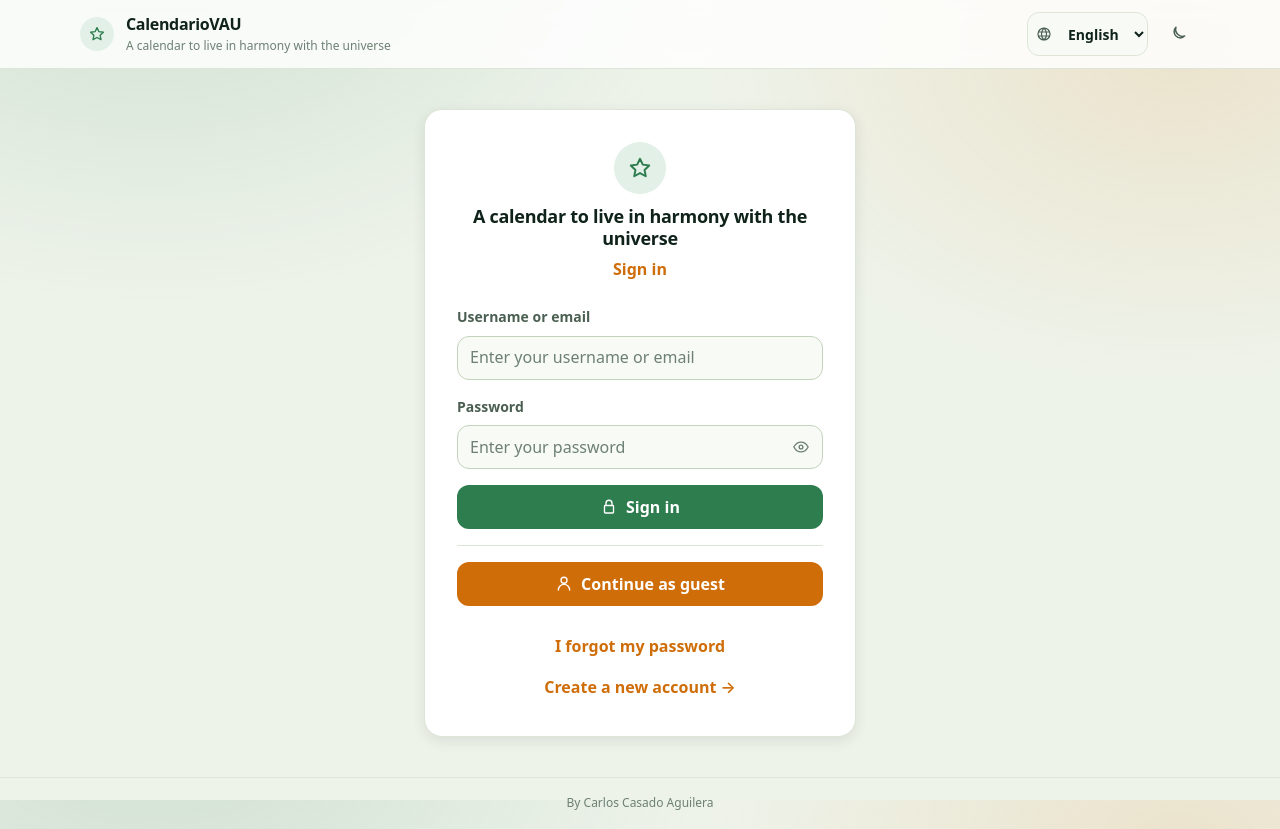
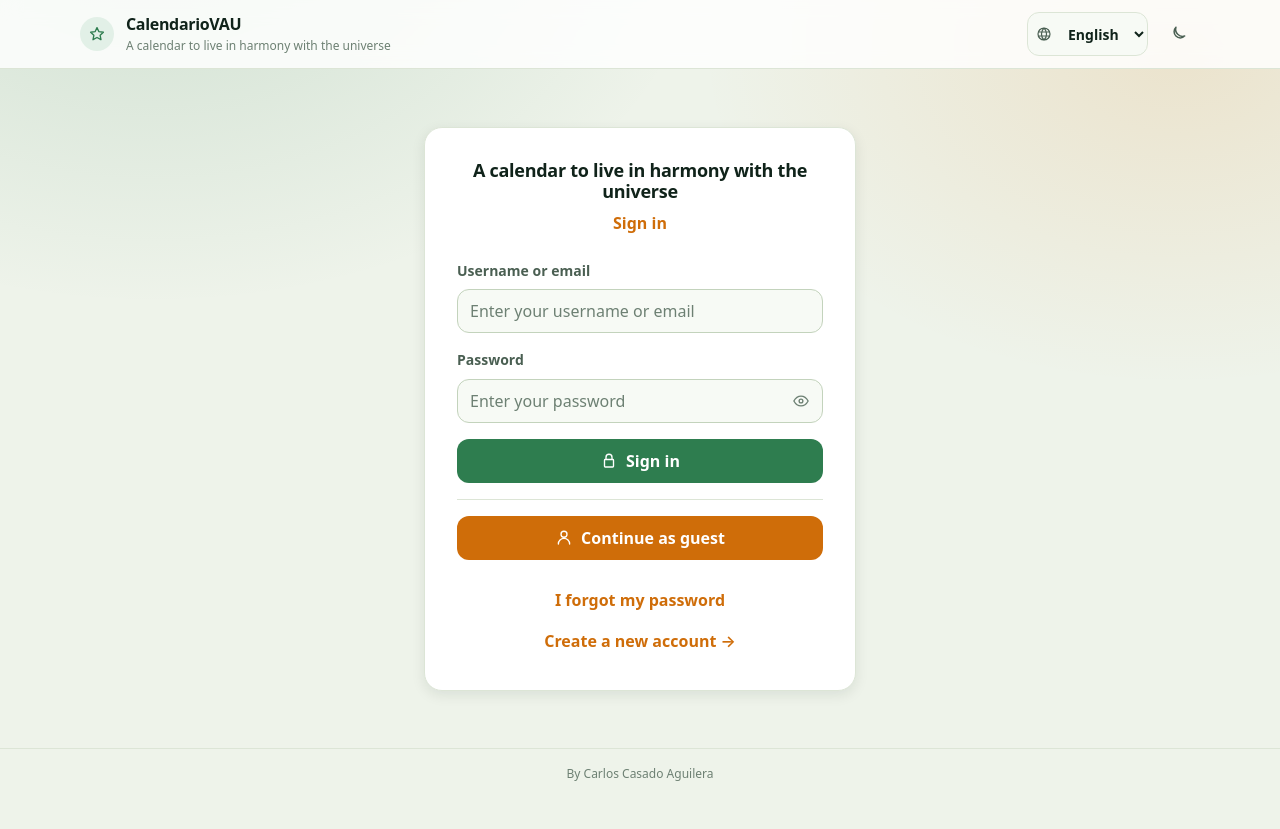
Before and after one commit to Odasacac/calendario-front, an Angular app: page /login in a window 1280 px wide. After the commit the page ends 800 px from the top, so only its background shows below. Built offline with nearby package versions, Linux system fonts and the light colour scheme.

Commit message:
Eliminada la estrellita del inicio

```diff
--- a/src/app/componentes/login/login.component.html
+++ b/src/app/componentes/login/login.component.html
@@ -1,9 +1,6 @@
 <div class="pagina-centrada">
   <section class="card tarjeta-auth">
     <header>
-      <span class="emblema" aria-hidden="true">
-        <app-icono nombre="estrella" [tamanyo]="26" />
-      </span>
       <h1>{{ t('app.lema') }}</h1>
       <p>{{ t('login.titulo') }}</p>
     </header>
```
